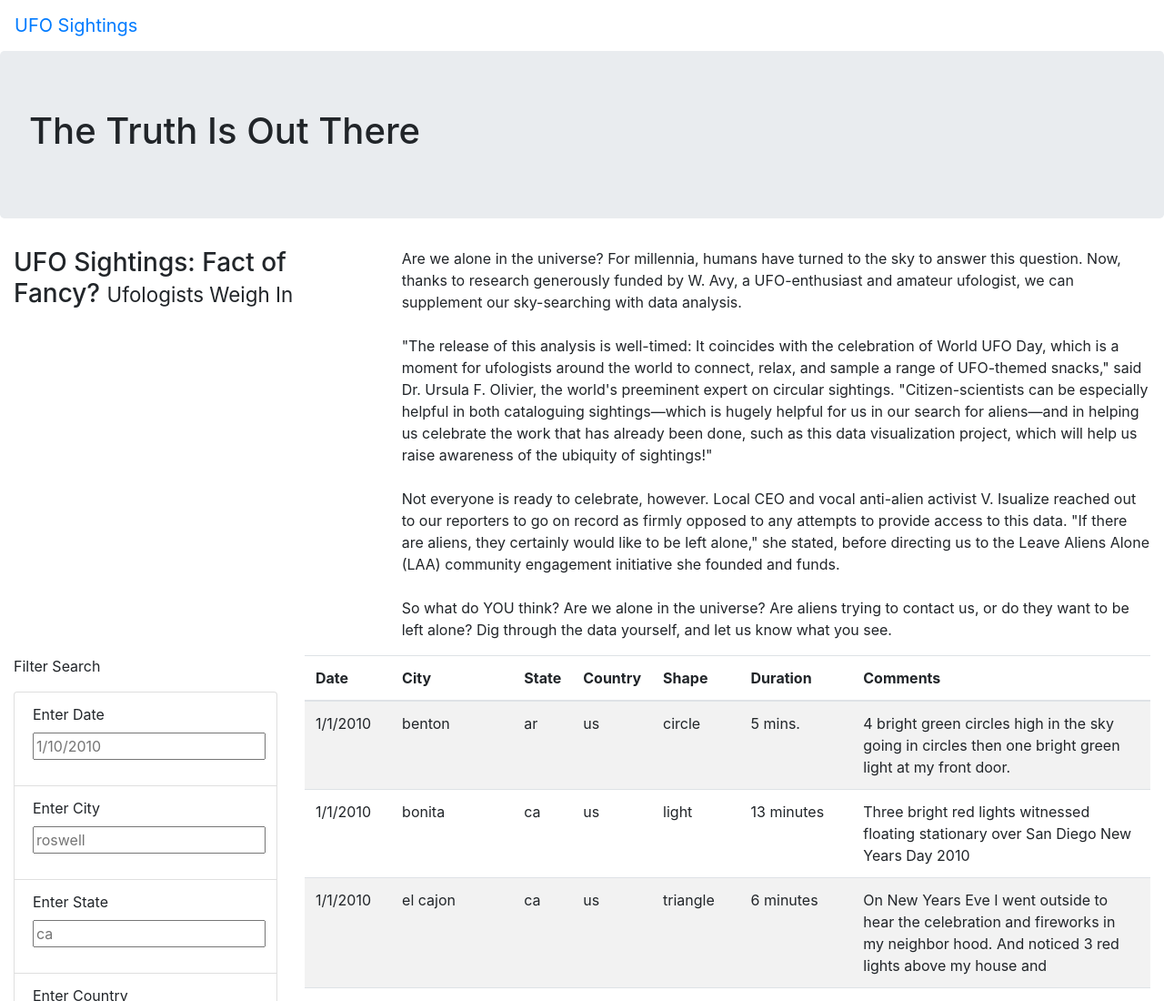
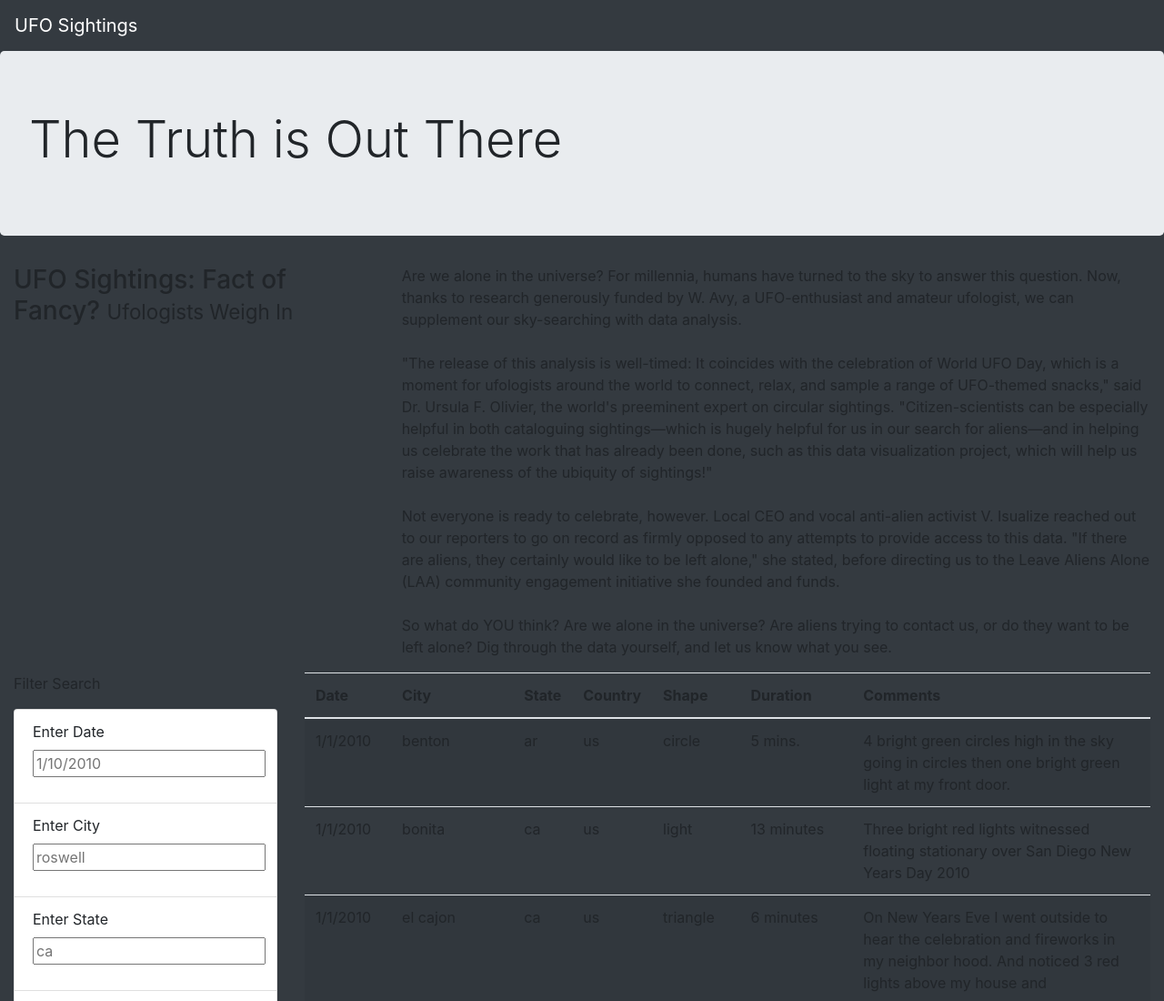
Before and after one commit to benniehana111/UFOs, a plain HTML site: page index.html in a window 1280 px wide. Shown: the top 1100 px of the page at 91% size. Drawn offline with nearby package versions, Linux system fonts and the light colour scheme.

Commit message:
Add files via upload

```diff
--- a/index.html
+++ b/index.html
@@ -12,14 +12,14 @@
      />
      <link rel="stylesheet" href="static/css/style.css">
 </head>
-<body>
+<body class="bg-dark">
     <div class="wrapper">
-        <nav class="navbar navbar-expand-lg">
+        <nav class="navbar navbar-dark bg-dark navbar-expand-lg">
             <a class="navbar-brand" href="index.html">UFO Sightings</a>
         </nav>
     </div>
     <div class="jumbotron">
-        <h1>The Truth Is Out There</h1>
+        <h1 class="display-4">The Truth is Out There</h1>
     </div>
     <div class="container-fluid">
         <div class="row">
```
